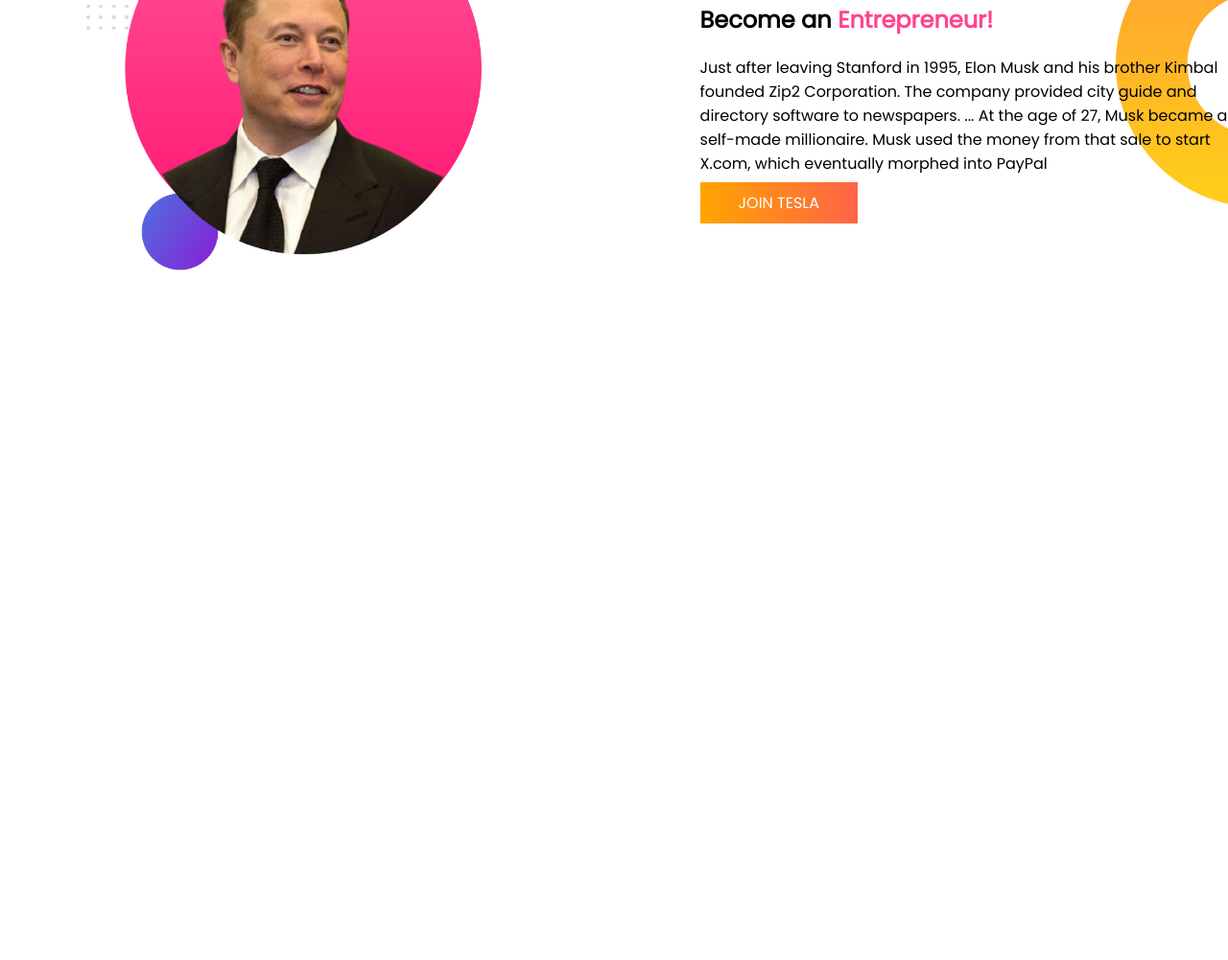
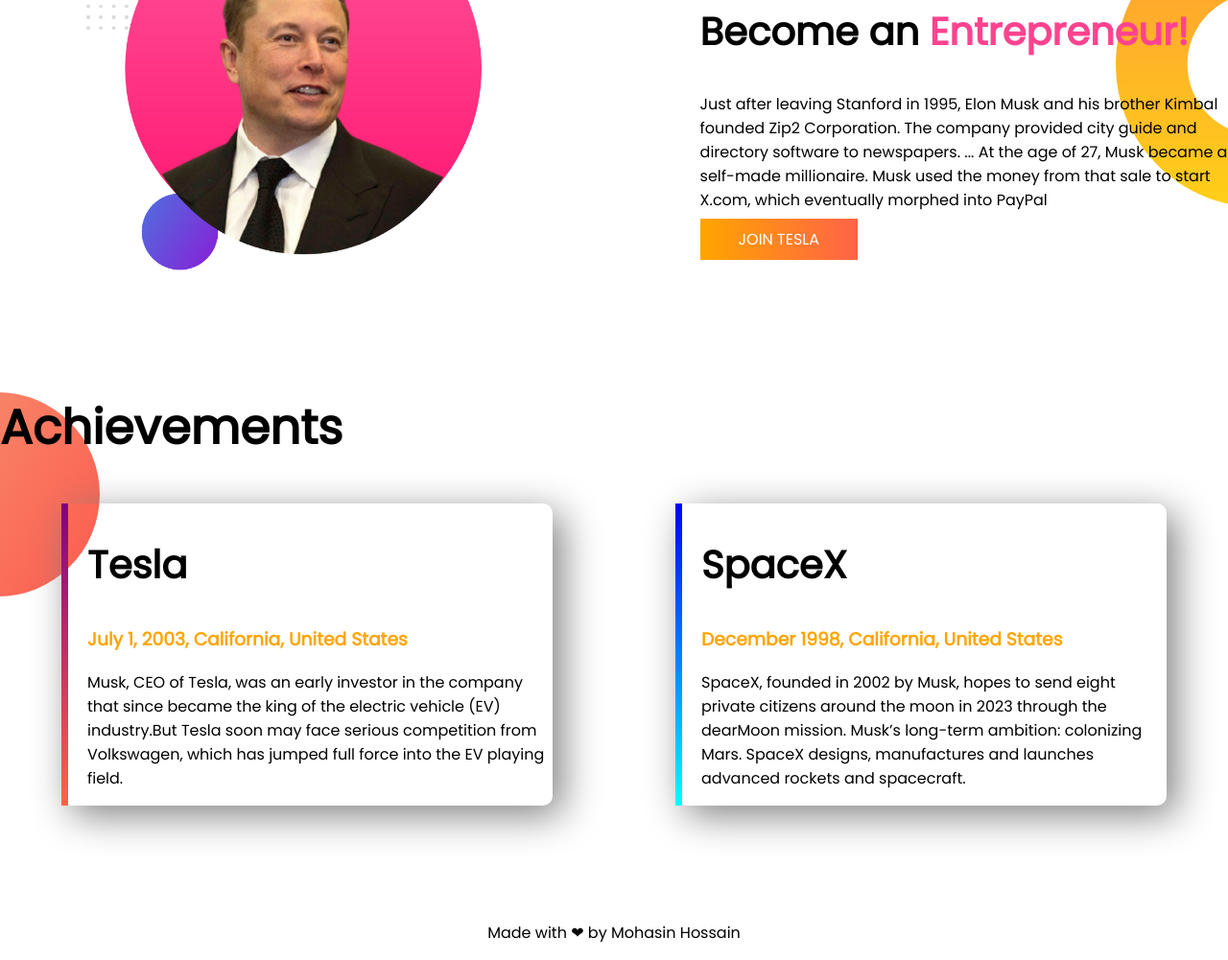
Before and after one commit to mohasin-hossain/elons-biography, a plain HTML site: page index.html in a window 1280 px wide. Shown: the part 763-1764 px from the top of the page at 96% size. Before the commit the page ends 1172 px from the top, so only its background shows below. Drawn offline with Linux system fonts and the light colour scheme.

Commit message:
Achievements section

```diff
--- a/index.html
+++ b/index.html
@@ -8,10 +8,10 @@
     <link rel="preconnect" href="https://fonts.googleapis.com">
     <link rel="preconnect" href="https://fonts.gstatic.com" crossorigin>
     <link href="https://fonts.googleapis.com/css2?family=Poppins&display=swap" rel="stylesheet">
-    <title>Portfolio</title>
+    <title>Elon's Biography</title>
 </head>
 <body>
-    <section class="top-banner">
+    <section class="top-banner flexible-container">
         <div class="half-width">
             <h1>Welcome To</h1>
             <h1><span class="orange-color">Elon Musk</span> World!</h1>
@@ -24,18 +24,37 @@
         </div>
     </section>
 
-    <section class="dream-big">
+    <section class="dream-big flexible-container">
         <div class="half-width">
             <img src="images/elon-musk2.png" alt="Elon Musk">
         </div>
         <div class="half-width">
             <h1>Dream Big</h1>
-            <h2>Become an <span class="enterpreneur">Entrepreneur!</span></h2>
+            <h2>Become an <span class="pink-color">Entrepreneur!</span></h2>
             <p>Just after leaving Stanford in 1995, Elon Musk and his brother Kimbal founded Zip2 Corporation. The company provided city guide and directory software to newspapers. ... At the age of 27, Musk became a self-made millionaire. Musk used the money from that sale to start X.com, which eventually morphed into PayPal</p>
             <a class="btn" href="#" target="_blank">Join Tesla</a>
         </div>
     </section>
 
+    <section class="experience-area">
+        <h1>Achievements</h1>
+        <div class="flexible-container">
+            <div id="tesla" class="experience-item">
+                <h2>Tesla</h2>
+                <h3 class="orange-color">July 1, 2003, California, United States</h3>
+                <p>Musk, CEO of Tesla, was an early investor in the company that since became the king of the electric vehicle (EV) industry.But Tesla soon may face serious competition from Volkswagen, which has jumped full force into the EV playing field.</p>
+            </div>
+            <div id="spacex" class="experience-item">
+                <h2>SpaceX</h2>
+                <h3 class="orange-color">December 1998, California, United States</h3>
+                <p>SpaceX, founded in 2002 by Musk, hopes to send eight private citizens around the moon in 2023 through the dearMoon mission. Musk’s long-term ambition: colonizing Mars. SpaceX designs, manufactures and launches advanced rockets and spacecraft. </p>
+            </div>
+        </div>
+    </section>
+    <footer>
+        <p>Made with ❤ by Mohasin Hossain</p>
+    </footer>
+
 
 
 </body>
--- a/styles.css
+++ b/styles.css
@@ -7,11 +7,15 @@ h1 {
   font-size: 50px;
 }
 
+h2 {
+  font-size: 40px;
+}
+
 .orange-color {
   color: orange;
 }
 
-section {
+.flexible-container {
   display: flex;
   margin-bottom: 120px;
 }
@@ -39,7 +43,7 @@ section {
   background-repeat: no-repeat;
 }
 
-.enterpreneur {
+.pink-color {
   color: #ff438e;
 }
 
@@ -48,3 +52,33 @@ section {
   background-repeat: no-repeat;
   background-position: right;
 }
+
+.experience-area {
+  background-image: url(images/exp-bg.png);
+  background-repeat: no-repeat;
+}
+
+.experience-item {
+  width: 40%;
+  margin-left: 5%;
+  margin-right: 5%;
+  padding-left: 20px;
+  box-shadow: 10px 10px 40px gray;
+  border-radius: 10px;
+}
+
+#tesla {
+  border-left: 7px solid;
+  border-image: linear-gradient(purple, tomato);
+  border-image-slice: 1;
+}
+
+#spacex {
+  border-left: 7px solid;
+  border-image: linear-gradient(blue, cyan);
+  border-image-slice: 1;
+}
+
+footer {
+  text-align: center;
+}
```
